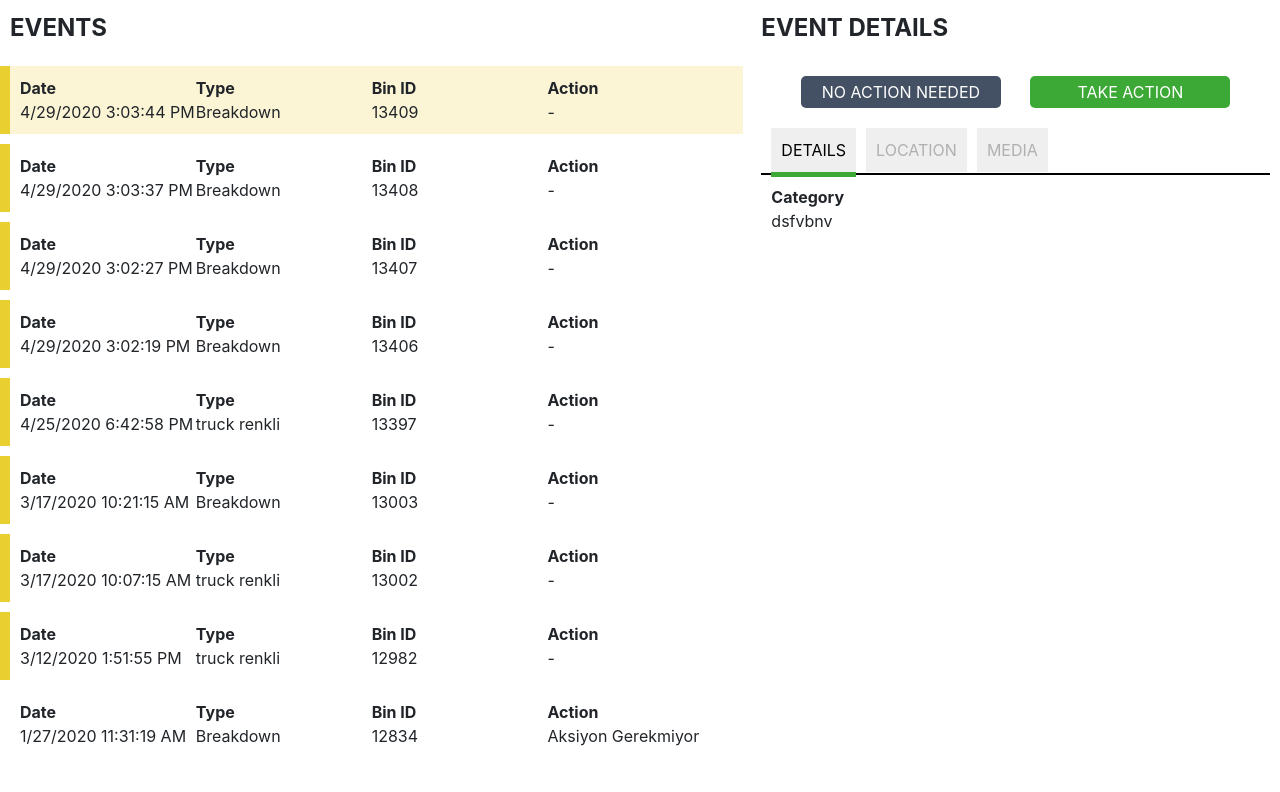
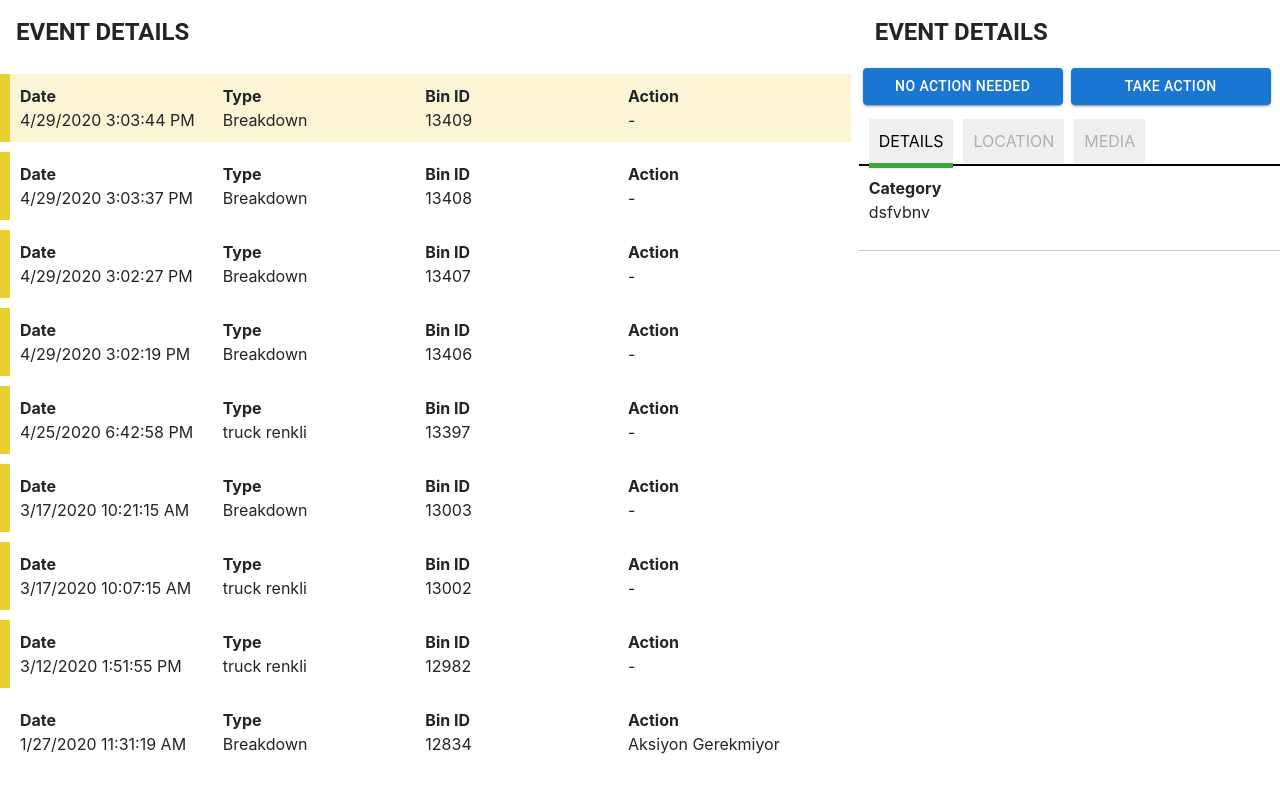
Before and after one commit to bunyaminerdal/interview-question1, a React (Create React App) app: page / in a window 1280 px wide. Shown: the top 792 px of the page. Built offline with nearby package versions, Linux system fonts and the light colour scheme.

Commit message:
metarial ui 1

```diff
--- a/src/components/EventDetail.tsx
+++ b/src/components/EventDetail.tsx
@@ -4,7 +4,7 @@ import { MapContainer, Marker, Popup, TileLayer } from 'react-leaflet'
 import ReactAudioPlayer from 'react-audio-player'
 import { ReactComponent as Fullscreen } from '../icons/Fullscreen.svg'
 import { ReactComponent as FullscreenExit } from '../icons/Fullscreen-exit.svg'
-import { Grid } from '@mui/material'
+import { Box, Button, Grid, Stack, Typography } from '@mui/material'
 
 const selectionEnum = {
     details: 'details',
@@ -13,19 +13,20 @@ const selectionEnum = {
 }
 const EventDetail = () => {
     const [selection, setSelection] = useState(selectionEnum.details)
-    const { selectedData } = useAppSelector(state => state.events)
+    const { selectedData } = useAppSelector(state => state.eventdata)
 
     useEffect(() => {
         setSelection(selectionEnum.details)
     }, [selectedData])
     return (
-        <Grid item md={5} sm={12} xs={12}>
-            <div className='event-detail-title'>EVENT DETAILS</div>
-            <div className="event-detail-container">
-                <div className='event-detail-button-container'>
-                    <button>NO ACTION NEEDED</button>
-                    <button>TAKE ACTION</button>
-                </div>
+        <Grid item md={6} sm={12} xs={12} lg={4}>
+            <Typography variant="h5" fontWeight="700" p={2}>EVENT DETAILS</Typography>
+            <Box>
+                <Stack direction="row">
+                    <Button variant='contained' sx={{ margin: 0.5, minWidth: 200 }}> NO ACTION NEEDED</Button>
+                    <Button variant='contained' sx={{ margin: 0.5, minWidth: 200 }}> TAKE ACTION</Button>
+
+                </Stack>
                 <div className='event-detail-operations-button-container'>
                     <button className={selection === selectionEnum.details ? 'active' : ''} onClick={() => setSelection(selectionEnum.details)}>DETAILS</button>
                     <button className={selection === selectionEnum.location ? 'active' : ''} onClick={() => setSelection(selectionEnum.location)}>LOCATION</button>
@@ -78,9 +79,9 @@ const EventDetail = () => {
 
                     </div> : null}
                 </div>
-            </div>
-
-        </Grid>
+            </Box>
+            <hr />
+        </Grid >
     )
 }
 
--- a/src/components/EventList.tsx
+++ b/src/components/EventList.tsx
@@ -1,10 +1,10 @@
-import { Box, Grid } from '@mui/material';
+import { Box, Grid, Typography } from '@mui/material';
 import { setSelectedEvent } from '../features/eventSlice';
 import { useAppDispatch, useAppSelector } from '../store';
 
 const EventList = () => {
     const dispatch = useAppDispatch();
-    const { datas, selectedData } = useAppSelector(state => state.events)
+    const { datas, selectedData } = useAppSelector(state => state.eventdata)
     const eventSelectHandler = (id: number) => {
         dispatch(setSelectedEvent(id));
     }
@@ -13,8 +13,8 @@ const EventList = () => {
         return converteddate.toLocaleDateString() + " " + converteddate.toLocaleTimeString();
     }
     return (
-        <Grid item md={7} sm={12} xs={12}>
-            <div className='event-list-title'>EVENTS</div>
+        <Grid item md={6} sm={12} xs={12} lg={8}>
+            <Typography variant="h5" fontWeight="700" p={2}>EVENT DETAILS</Typography>
             <div className="event-list-container">
                 {datas.map(data => {
                     return <div className={selectedData.id === data.id ? 'event-container event-container-selected row' : 'event-container row'} onClick={() => eventSelectHandler(data.id)} key={data.id}>
--- a/src/store/index.ts
+++ b/src/store/index.ts
@@ -2,7 +2,7 @@ import { configureStore } from "@reduxjs/toolkit"
 import { useDispatch, useSelector, TypedUseSelectorHook } from "react-redux";
 import eventSlice from "../features/eventSlice";
 
-const store = configureStore({ reducer: { events: eventSlice }, })
+const store = configureStore({ reducer: { eventdata: eventSlice }, })
 export default store;
 export type RootState = ReturnType<typeof store.getState>
 export type AppDispatch = typeof store.dispatch;
```
